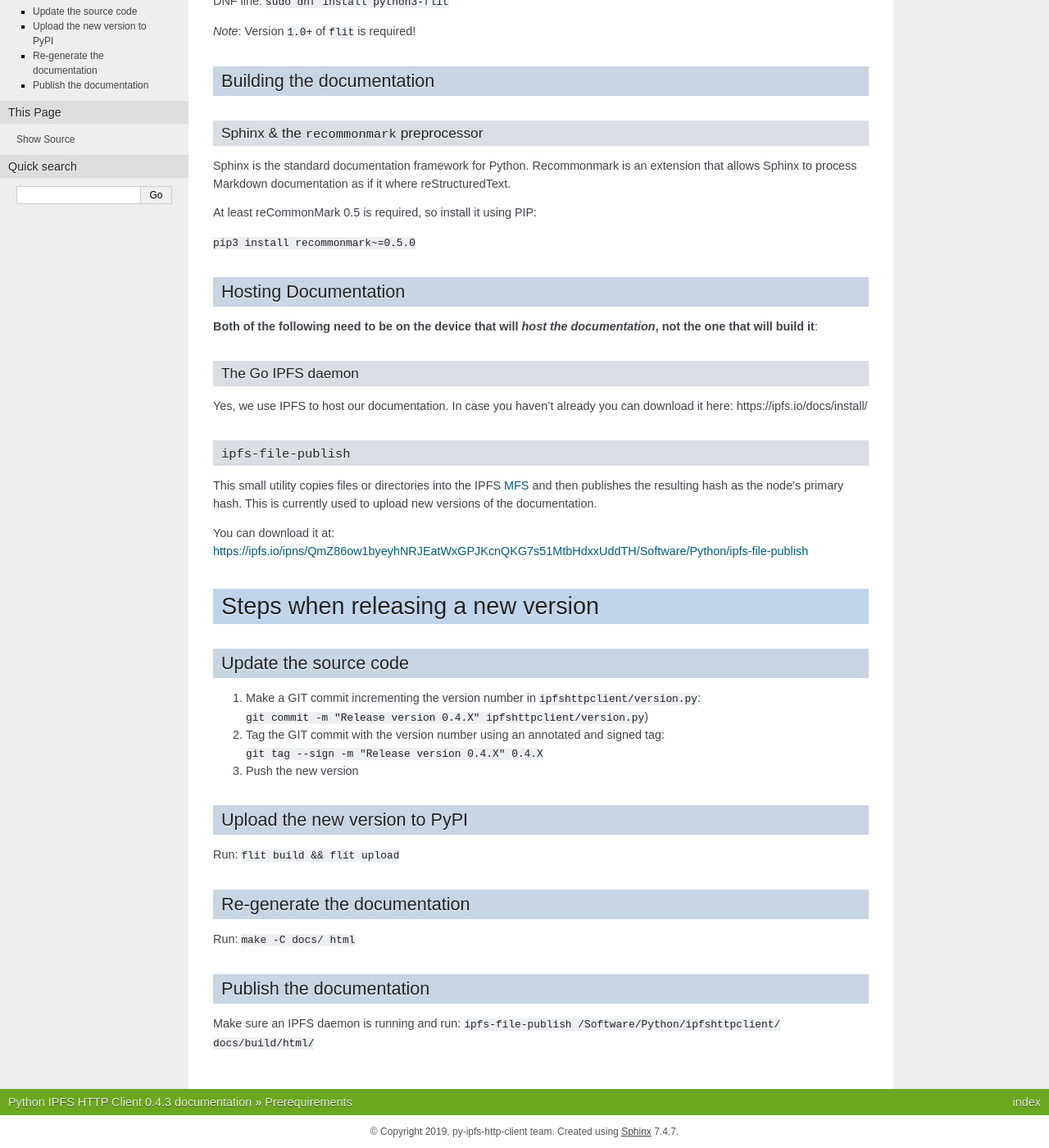
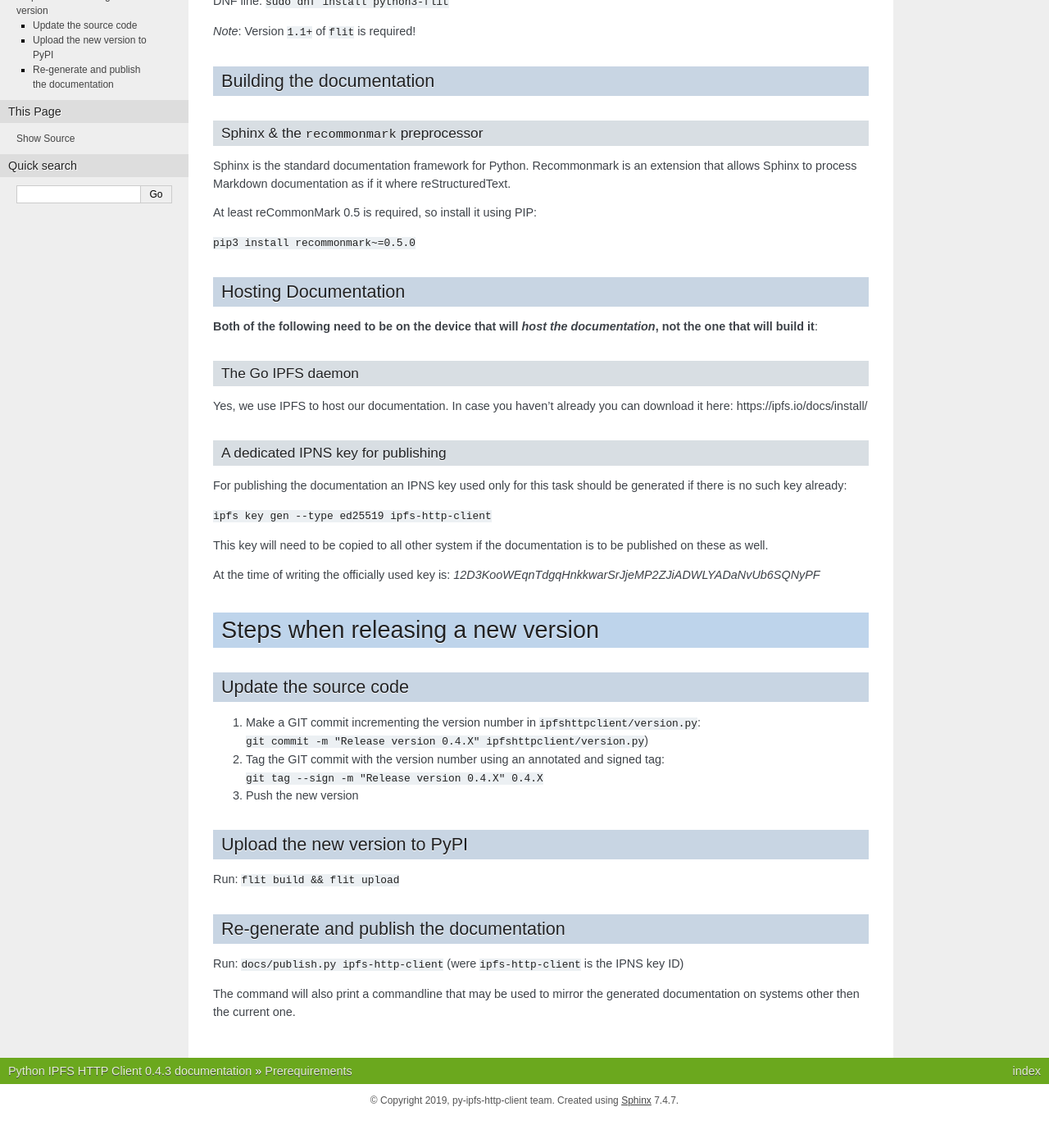
Before and after one commit to ipfs-shipyard/py-ipfs-http-client, a Sphinx documentation site: the page built from docs/releasing.md, in a window 1280 px wide and 1400 px high, scrolled down 376 px. Shown: the whole window at 82% size. Built offline with Sphinx 7.4.7, drawn with Linux system fonts in a browser that asks for light colours; pages that are not in the unit, such as notebooks, are missing from menus; after the commit the page ends 1738 px from its top, so only the background shows below that; some of the changed text lies outside the part shown.

Commit message:
[docs] Update releasing documentation

```diff
--- a/docs/releasing.md
+++ b/docs/releasing.md
@@ -12,7 +12,7 @@ All of this has only been tested on Debian 10 & Fedora 28 (Linux).
 APT line: `sudo apt install python3-pip && sudo pip3 install flit`
 DNF line: `sudo dnf install python3-flit`
 
-*Note*: Version `1.0+` of `flit` is required!
+*Note*: Version `1.1+` of `flit` is required!
 
 ## Building the documentation
 
@@ -38,14 +38,17 @@ that will build it**:
 Yes, we use IPFS to host our documentation. In case you haven't already you can download it here:
 https://ipfs.io/docs/install/
 
-### `ipfs-file-publish`
+### A dedicated IPNS key for publishing
 
-This small utility copies files or directories into the IPFS [MFS](https://ipfs.io/docs/commands/#ipfs-files)
-and then publishes the resulting hash as the node's primary hash. This is currently used to upload
-new versions of the documentation.
+For publishing the documentation an IPNS key used only for this task should be
+generated if there is no such key already:
 
-You can download it at:
-[https://ipfs.io/ipns/QmZ86ow1byeyhNRJEatWxGPJKcnQKG7s51MtbHdxxUddTH/Software/Python/ipfs-file-publish](https://ipfs.io/ipns/QmZ86ow1byeyhNRJEatWxGPJKcnQKG7s51MtbHdxxUddTH/Software/Python/ipfs-file-publish)
+`ipfs key gen --type ed25519 ipfs-http-client`
+
+This key will need to be copied to all other system if the documentation is to
+be published on these as well.
+
+At the time of writing the officially used key is: *12D3KooWEqnTdgqHnkkwarSrJjeMP2ZJiADWLYADaNvUb6SQNyPF*
 
 
 # Steps when releasing a new version
@@ -62,10 +65,9 @@ You can download it at:
 
 Run: `flit build && flit upload`
 
-## Re-generate the documentation
+## Re-generate and publish the documentation
 
-Run: `make -C docs/ html`
+Run: `docs/publish.py ipfs-http-client` (were `ipfs-http-client` is the IPNS key ID)
 
-## Publish the documentation
-
-Make sure an IPFS daemon is running and run: `ipfs-file-publish /Software/Python/ipfshttpclient/ docs/build/html/`
+The command will also print a commandline that may be used to mirror the generated
+documentation on systems other then the current one.
```
Also changed, not shown: other parts of docs/releasing.md (+1 -1 lines).
